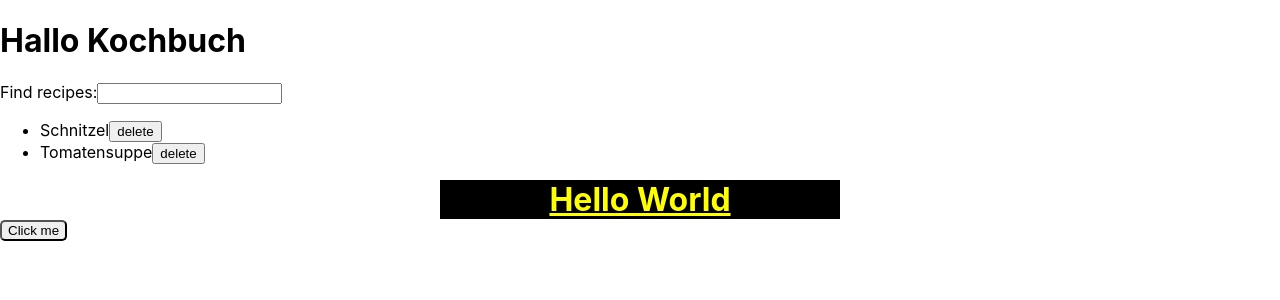
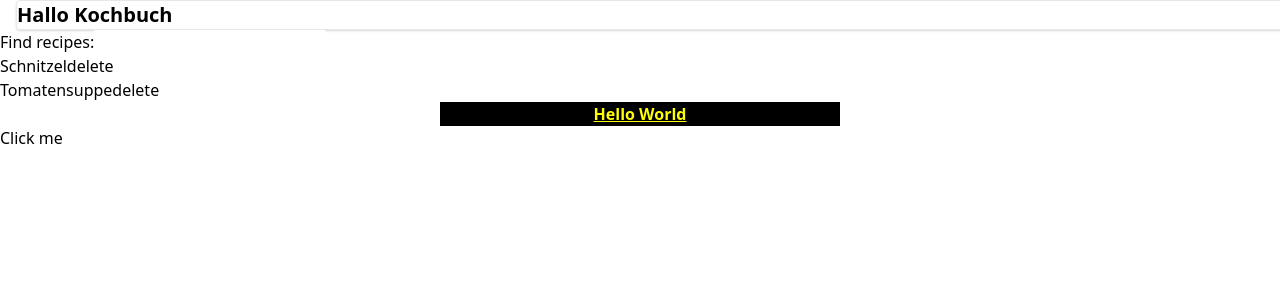
Before and after one commit to sspringer82/workshop, a React (Create React App) app: page / in a window 1280 px wide. Shown: the top 300 px of the page. Built offline with nearby package versions, Linux system fonts and the light colour scheme; data requests are answered from the project's data file.

Commit message:
tailwind integration

```diff
--- /dev/null
+++ b/craco.config.js
@@ -0,0 +1,7 @@
+module.exports = {
+  style: {
+    postcss: {
+      plugins: [require('tailwindcss'), require('autoprefixer')],
+    },
+  },
+};
--- a/src/App.tsx
+++ b/src/App.tsx
@@ -9,7 +9,9 @@ function getAppName() {
 const App: React.FC = () => {
   return (
     <div>
-      <h1>Hallo {getAppName()}</h1>
+      <h1 className="container border rounded shadow mx-4 text-xl font-bold">
+        Hallo {getAppName()}
+      </h1>
       <List />
       <Style />
     </div>
--- a/src/index.css
+++ b/src/index.css
@@ -1,13 +1,7 @@
-body {
-  margin: 0;
-  font-family: -apple-system, BlinkMacSystemFont, 'Segoe UI', 'Roboto', 'Oxygen',
-    'Ubuntu', 'Cantarell', 'Fira Sans', 'Droid Sans', 'Helvetica Neue',
-    sans-serif;
-  -webkit-font-smoothing: antialiased;
-  -moz-osx-font-smoothing: grayscale;
+@tailwind base;
+@tailwind components;
+@tailwind utilities;
+
+.button {
+  @apply border rounded;
 }
-
-code {
-  font-family: source-code-pro, Menlo, Monaco, Consolas, 'Courier New',
-    monospace;
-}
--- /dev/null
+++ b/tailwind.config.js
@@ -0,0 +1,11 @@
+module.exports = {
+  purge: ['./src/**/*.{js,jsx,ts,tsx}', './public/index.html'],
+  darkMode: false, // or 'media' or 'class'
+  theme: {
+    extend: {},
+  },
+  variants: {
+    extend: {},
+  },
+  plugins: [],
+};
```
Also changed, not shown: package.json (+9 -4 lines), 2 other files (tests, documents, lock files or other folders).
